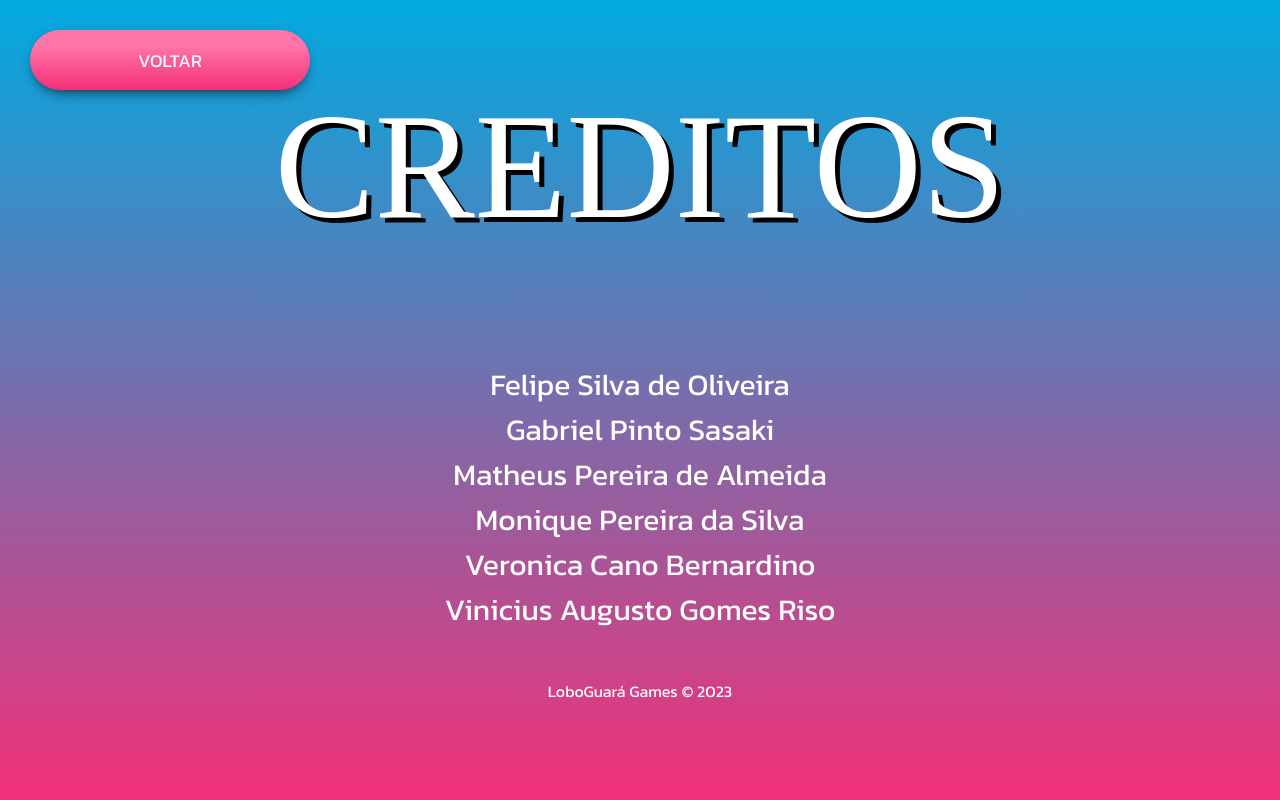
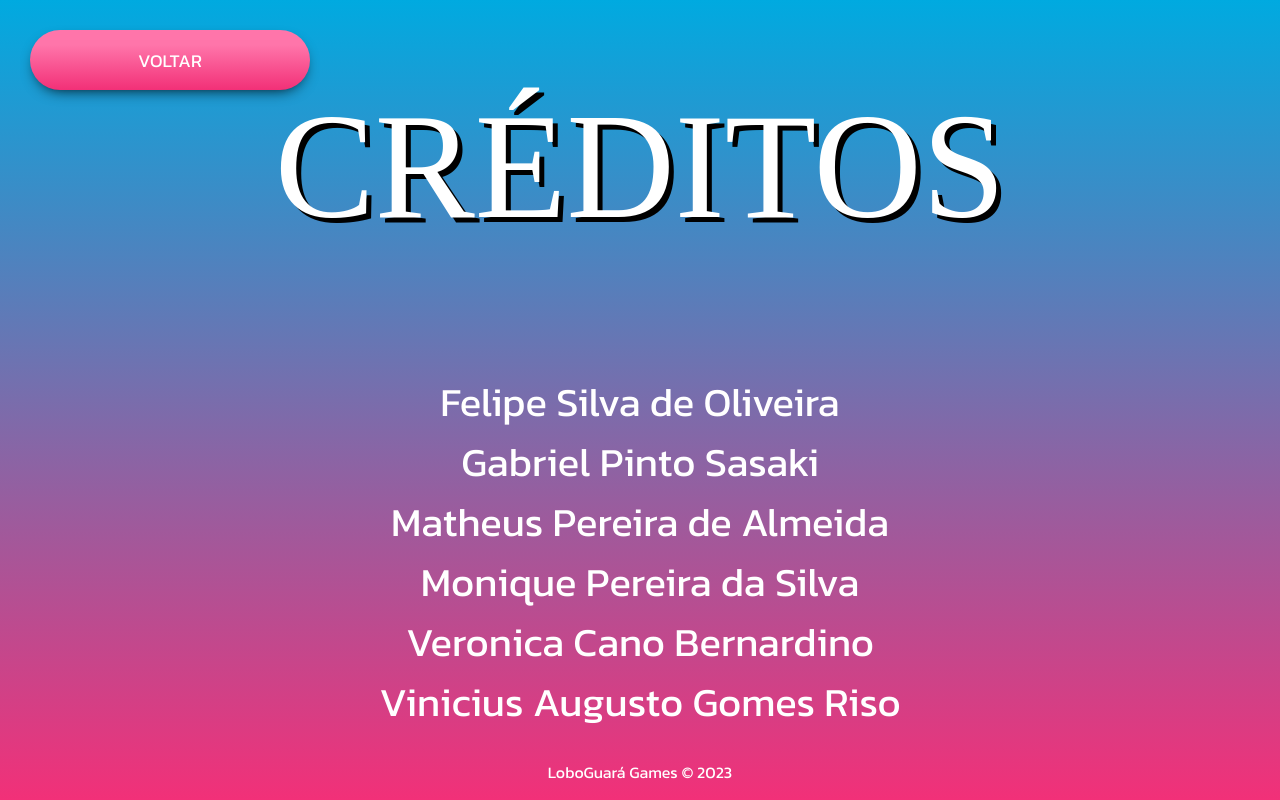
Before and after one commit to Feliper62/falacia-game-frontend, a Next.js app: page /pages/creditos in a window 1280 px wide. Built offline with nearby package versions, Linux system fonts and the light colour scheme; a web font is replaced by a local one.

Commit message:
::feat: Adcionado css para o footer

```diff
--- a/src/app/components/Footer.js
+++ b/src/app/components/Footer.js
@@ -1,5 +1,11 @@
-export default function Footer (){
+import styles from '../styles/Footer.module.css'
+
+export default function Footer() {
     return (
-        <p>LoboGuará Games &copy; 2023</p>
+        <footer>
+            <p className={styles.footer}>
+                LoboGuará Games &copy; 2023
+            </p>
+        </footer>
     )
 }
--- a/src/app/pages/(menuPages)/acessar_sala/page.js
+++ b/src/app/pages/(menuPages)/acessar_sala/page.js
@@ -1,4 +1,3 @@
-import styles from '../../styles/Titulo.module.css'
 import Button from '../../../components/Button'
 import Titulo from '@/app/components/Titulo'
 
--- a/src/app/pages/(menuPages)/creditos/page.js
+++ b/src/app/pages/(menuPages)/creditos/page.js
@@ -10,7 +10,7 @@
   export default function Creditos(){
     return (
       <>
-        <Titulo text='creditos'></Titulo>
+        <Titulo text='créditos'></Titulo>
         <TextoComum>
           <p>
             Felipe Silva de Oliveira <br/>
--- /dev/null
+++ b/src/app/styles/Footer.module.css
@@ -0,0 +1,10 @@
+.footer {
+    position: absolute;
+    bottom: 0;
+    left: 0;
+    right: 0;
+    display: flex;
+    justify-content: center; /* Centraliza horizontalmente */
+    align-items: center; /* Centraliza verticalmente */
+
+}
--- a/src/app/styles/TextoComum.module.css
+++ b/src/app/styles/TextoComum.module.css
@@ -4,7 +4,7 @@
     align-items: center;
     text-align: center;
     font-family: Kanit, sans-serif;
-    font-size: 30px;
+    font-size: 40px;
     margin-bottom: 1px;
     text-decoration: none;
     color: white;
```
